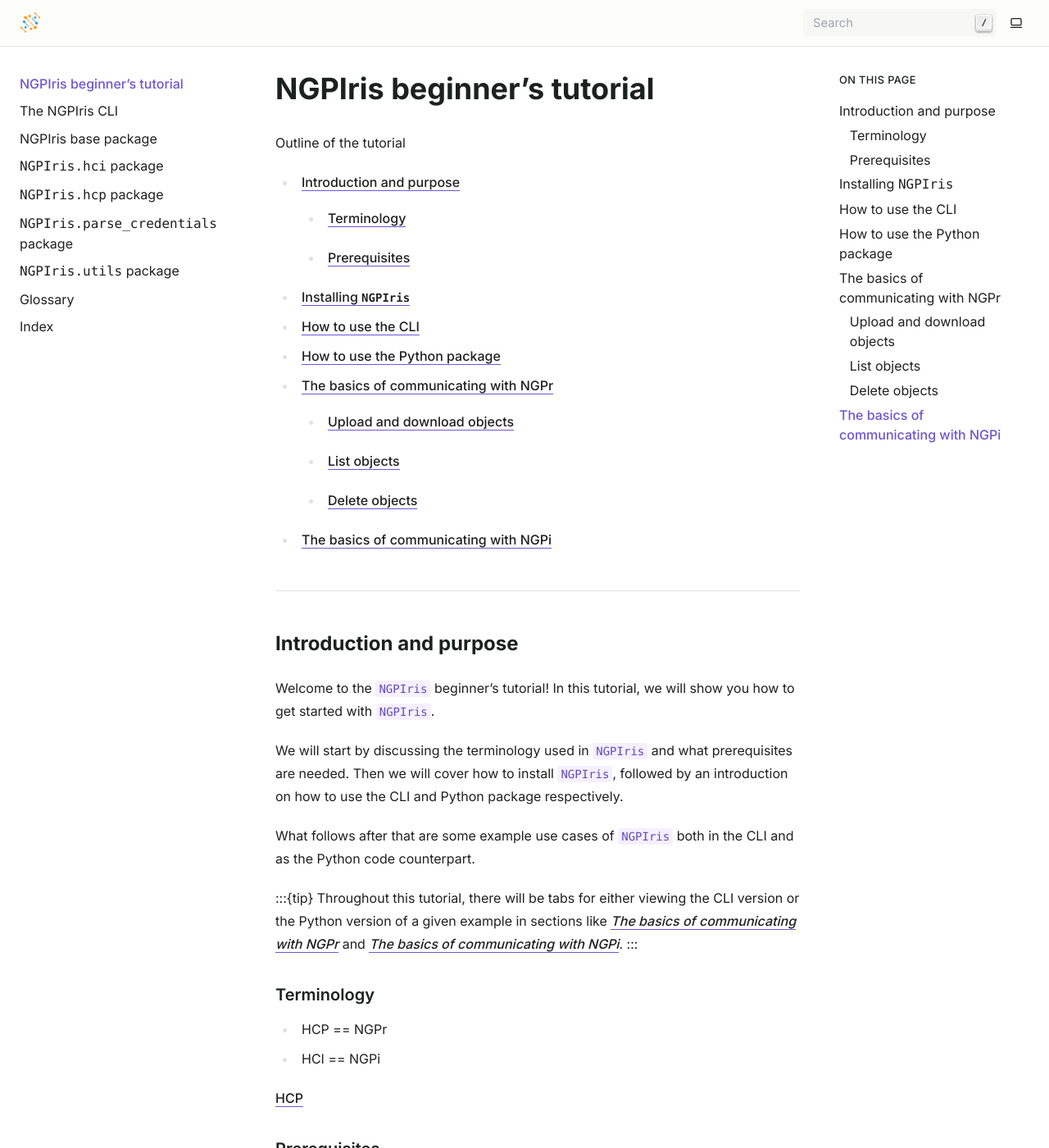
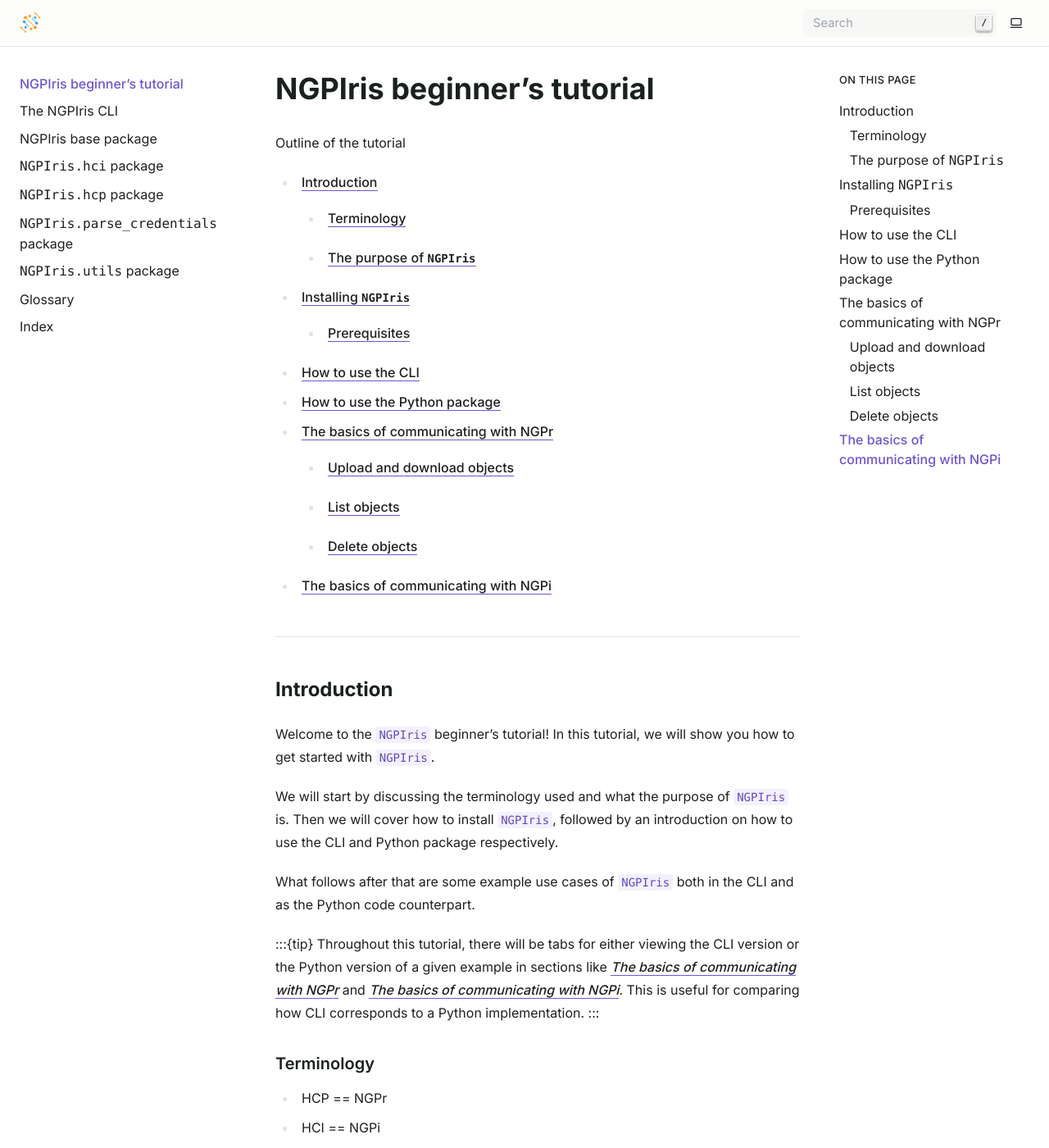
Before and after one commit to genomic-medicine-sweden/NGPIris, a Sphinx documentation site: the page built from docs/NGPIris_tutorial.md, in a window 1280 px wide and 1400 px high. Shown: the whole window at 82% size. Built offline with Sphinx 7.4.7, drawn with Linux system fonts in a browser that asks for light colours; some of the changed text lies outside the part shown.

Commit message:
Update NGPIris_tutorial.md

```diff
--- a/docs/NGPIris_tutorial.md
+++ b/docs/NGPIris_tutorial.md
@@ -8,16 +8,16 @@
 
 ---
 
-## Introduction and purpose
+## Introduction
 
 Welcome to the {py:mod}`NGPIris` beginner's tutorial! In this tutorial, we will show you how to get started with {py:mod}`NGPIris`.
 
-We will start by discussing the terminology used in {py:mod}`NGPIris` and what prerequisites are needed. Then we will cover how to install {py:mod}`NGPIris`, followed by an introduction on how to use the CLI and Python package respectively.
+We will start by discussing the terminology used and what the purpose of {py:mod}`NGPIris` is. Then we will cover how to install {py:mod}`NGPIris`, followed by an introduction on how to use the CLI and Python package respectively.
 
 What follows after that are some example use cases of {py:mod}`NGPIris` both in the CLI and as the Python code counterpart.
 
 :::{tip}
-Throughout this tutorial, there will be tabs for either viewing the CLI version or the Python version of a given example in sections like _[](#communicating-with-ngpr)_ and _[](#communicating-with-ngpi)_.
+Throughout this tutorial, there will be tabs for either viewing the CLI version or the Python version of a given example in sections like _[](#communicating-with-ngpr)_ and _[](#communicating-with-ngpi)_. This is useful for comparing how CLI corresponds to a Python implementation.
 :::
 
 ### Terminology
@@ -27,11 +27,13 @@ Throughout this tutorial, there will be tabs for either viewing the CLI version
 
 {term}`HCP`
 
+### The purpose of {py:mod}`NGPIris`
+
+## Installing {py:mod}`NGPIris`
+
 ### Prerequisites
 
 - NGPr creds
-
-## Installing {py:mod}`NGPIris`
 
 ## How to use the CLI
 
@@ -42,6 +44,7 @@ See [_The NGPIris CLI_](NGPIris.cli) for more extensive information about the CL
 For more extensive information about IRIS Python package, see [_NGPIris base package_](NGPIris_base).
 
 (communicating-with-ngpr)=
+
 ## The basics of communicating with NGPr
 
 ### Upload and download objects
```
